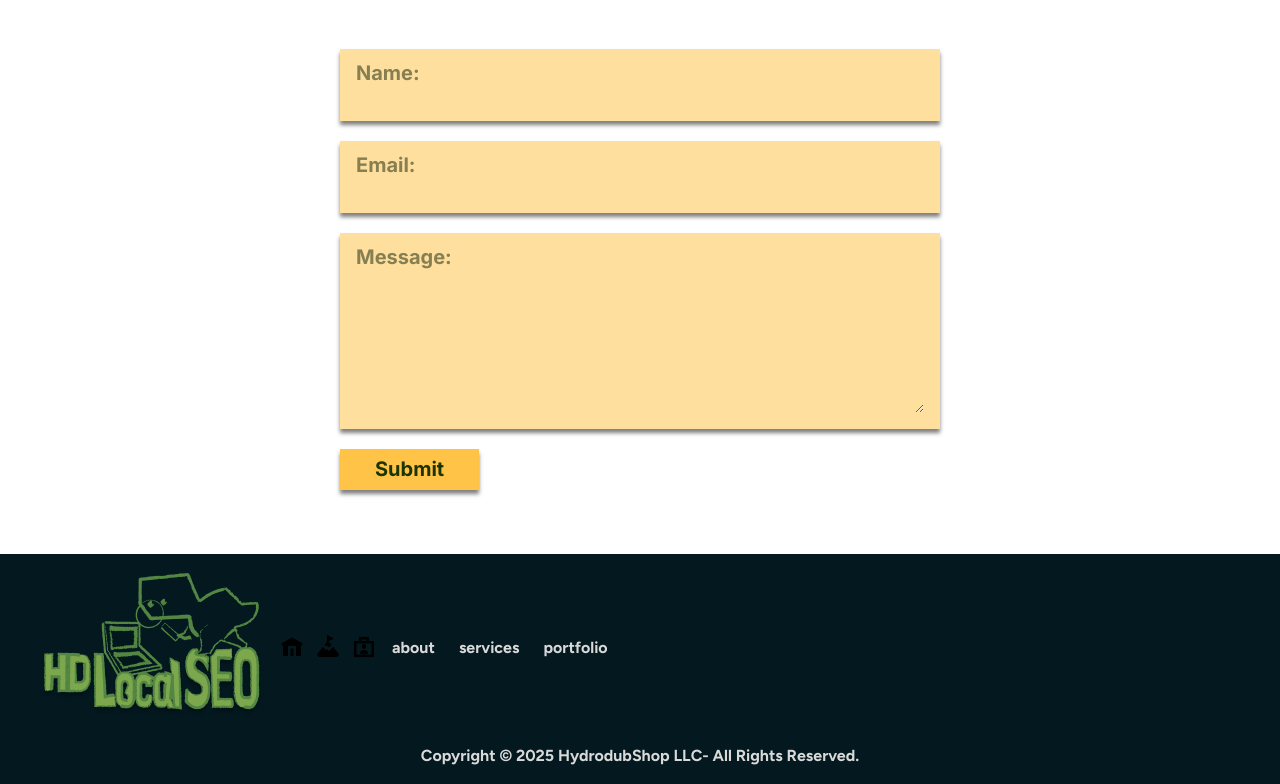
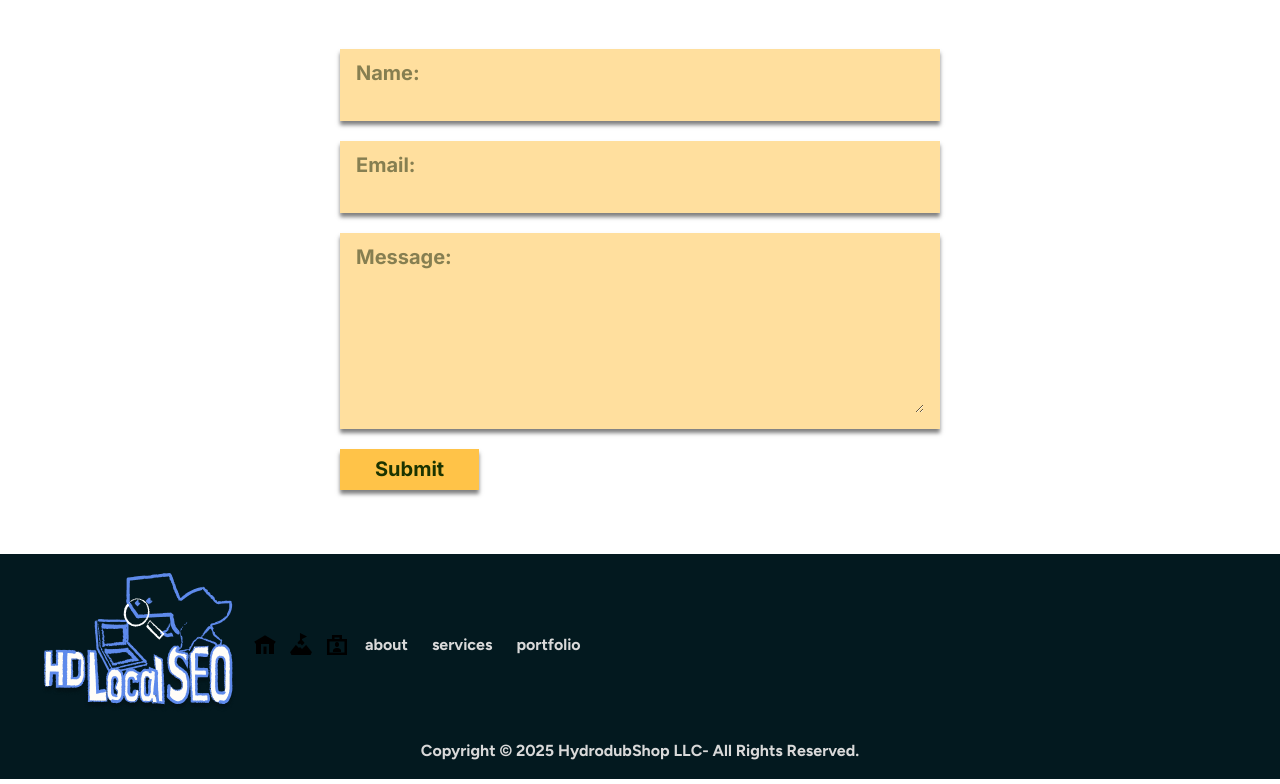
Before and after one commit to DerekAlexander/hd-local-seo-site, a Next.js app: page / in a window 1280 px wide. Shown: the part 5027-5811 px from the top of the page. Built offline with nearby package versions, Linux system fonts and the light colour scheme; a web font is replaced by a local one.

Commit message:
Update footer logo src and alt text
Co-authored-by: Derek Alexander <derekw.alexander@gmail.com>

```diff
--- a/components/layout/Footer.jsx
+++ b/components/layout/Footer.jsx
@@ -6,8 +6,8 @@ export default function Footer() {
     <footer className={styles.footer}>
       <div className={styles.logoContainer}>
         <Image
-          src="/images/footer-logo-1-216.png"
-          alt="Footer Logo"
+          src="/images/logoblue-1-6.png"
+          alt="HydrodubShop Logo"
           width={120}
           height={40}
           className={styles.footerLogo}
```
